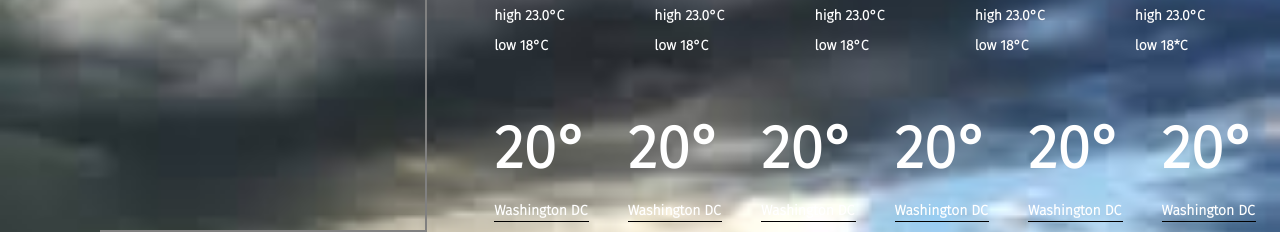
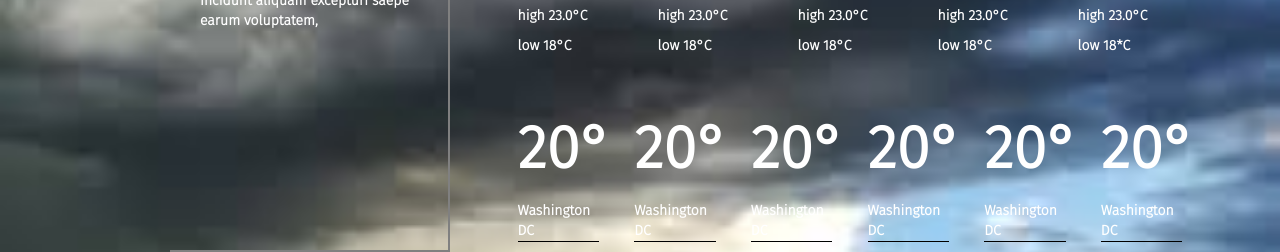
Before and after one commit to tahir457/vision, a plain HTML site: page alert.html in a window 1280 px wide. Shown: the part 659-911 px from the top of the page. Drawn offline with nearby package versions, Linux system fonts and the light colour scheme.

Commit message:
update alert

```diff
--- a/alert.html
+++ b/alert.html
@@ -35,7 +35,7 @@
 
 <body class="back-alert">
     <!-- left-section -->
-    <div class="container-fluid">
+    <div class="container">
         <div class="row">
             <div class="sidebar text-center fixed "
             style="border-radius: 70px; width: 80px; height: 580px; margin-left:20px; margin-top:40px;">
@@ -113,7 +113,7 @@
 
             <!-- right-section -->
 
-            <div class="col-8 alert-right-section">
+            <div class="col-8 alert-right-section col-md-8 col-sm-12">
                 <div>
                     <h4 class="alert-right-top-p">National Weather</h4>
                 </div>
```
